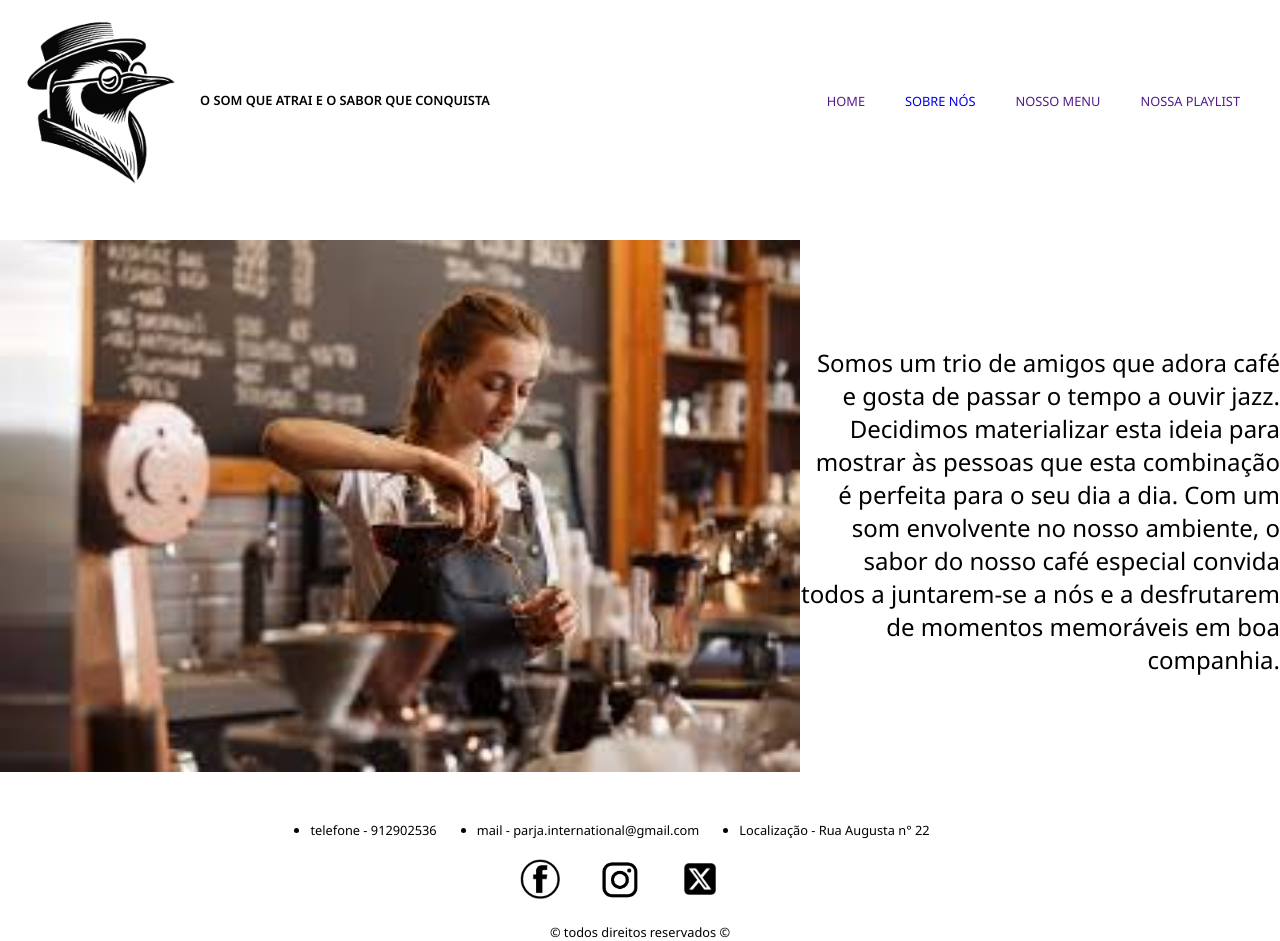
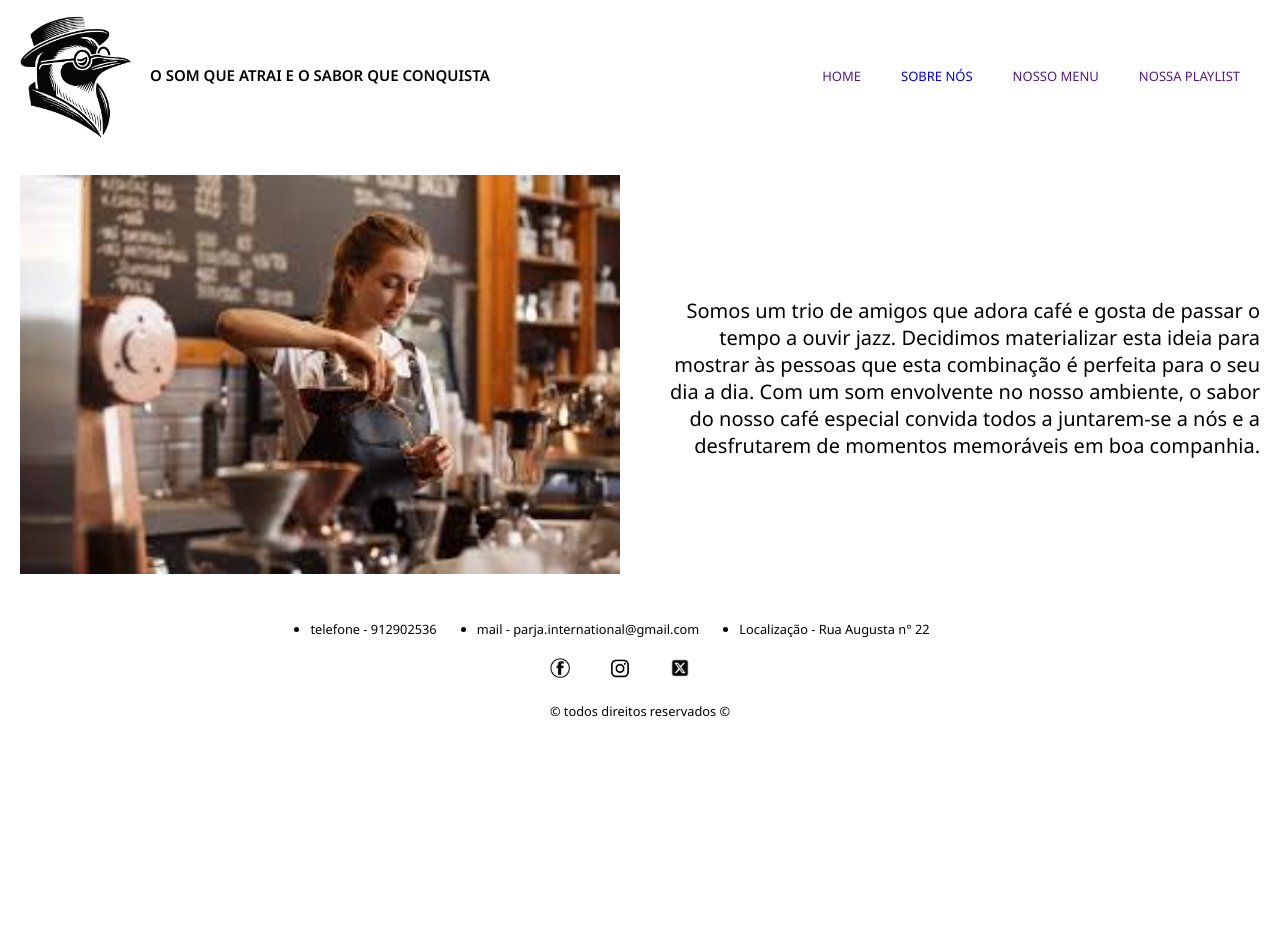
Before and after one commit to opaacheco/parja, a PHP site: page /home.html in a window 1280 px wide. After the commit the page ends 717 px from the top, so only its background shows below. Run offline with PHP 8.4, Linux system fonts and the light colour scheme; some libraries are stand-ins or nearby versions.

Commit message:
resolucao

```diff
--- a/home.html
+++ b/home.html
@@ -1,5 +1,5 @@
 <!DOCTYPE html>
-<html lang="en">
+<html lang="pt">
   <head>
     <meta charset="UTF-8" />
     <meta name="viewport" content="width=device-width, initial-scale=1.0" />
--- a/styles/style.css
+++ b/styles/style.css
@@ -4,7 +4,7 @@
   margin: 0;
   padding: 0;
   font-family: var(--font-nono);
-  font-size: 100%;
+  box-sizing: border-box;
 }
 
 /* nav styles */
@@ -14,18 +14,19 @@ header {
   align-items: center;
   /*border-bottom: 2px solid #000000;*/
 }
+
 .logo-slogan {
   display: flex;
   justify-content: flex-start;
   align-items: center;
   text-transform: uppercase;
   font-weight: 600;
-  font-size: 80%;
+  font-size: 15px;
 }
 
 .logo-slogan > img {
-  max-width: 200px;
-  max-height: 200px;
+  max-width: 150px;
+  max-height: 150px;
   transform: rotatey(180deg);
 }
 
@@ -37,7 +38,7 @@ header > nav > ul > li > a {
   text-decoration: none;
   margin-right: 40px;
   text-transform: uppercase;
-  font-size: 80%;
+  font-size: 13px;
 }
 
 header > nav > ul > li {
@@ -47,7 +48,7 @@ header > nav > ul > li {
 /* fim nav styles */
 
 main {
-  margin-top: 40px;
+  margin-top: 25px;
   margin-bottom: 40px;
 }
 
@@ -58,17 +59,17 @@ main {
   justify-content: space-around;
   align-items: center;
   text-align: end;
-  font-size: 30px;
+  font-size: 20px;
 }
 
 .home-body > div,
 .imagem-main,
 .imagem-main > img {
-  width: 800px;
+  width: 600px;
 }
 
 .home-body p {
-  font-size: 80%;
+  font-size: 20px;
 }
 
 /* fim home styles */
@@ -112,6 +113,6 @@ footer > p {
 }
 
 .redes-sociais img {
-  max-width: 40px;
-  max-height: 40px;
+  max-width: 20px;
+  max-height: 20px;
 }
```
